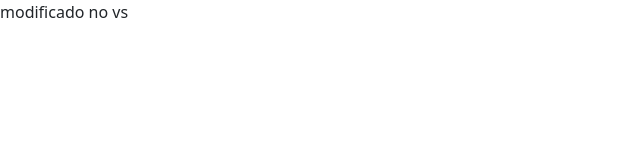
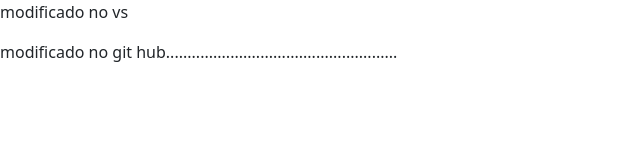
Before and after one commit to MarcusStudios/exemplo-aula, a plain HTML site: page index.html in a window 1280 px wide. Shown: the whole page, without its empty margins (0-640 px from the left). Drawn offline with nearby package versions, Linux system fonts and the light colour scheme.

Commit message:
Update index.html

```diff
--- a/index.html
+++ b/index.html
@@ -4,6 +4,7 @@
 <head>
   <title>Title</title>
   <p>modificado no vs</p>
+  <p>modificado no git hub......................................................</p>
   <!-- Required meta tags -->
   <meta charset="utf-8">
   <meta name="viewport" content="width=device-width, initial-scale=1, shrink-to-fit=no">
```
